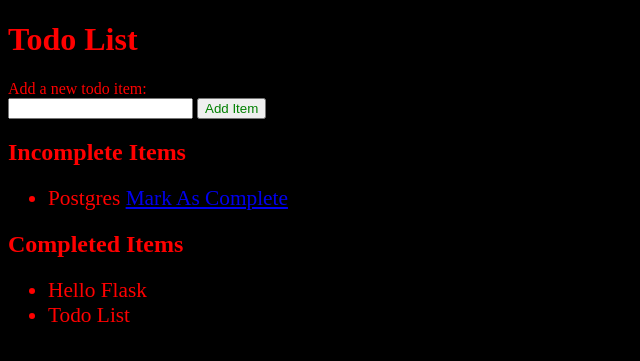
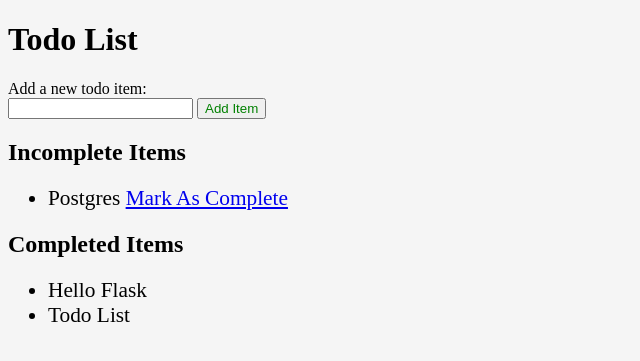
Before and after one commit to alitrack/flask_heroku, a Flask app: page / in a window 1280 px wide. Shown: the top 361 px of the page, without its empty margins (0-640 px from the left). Run offline with Flask 2, Linux system fonts and the light colour scheme; data comes from the database, SQL or seed files in the repository.

Commit message:
css change

```diff
--- a/app/static/main.css
+++ b/app/static/main.css
@@ -1,6 +1,6 @@
 body{
-    background:black;
-    color:red;
+    background:whitesmoke;
+    color:black;
     margin-top: 5px;
 }
 .button{
```
